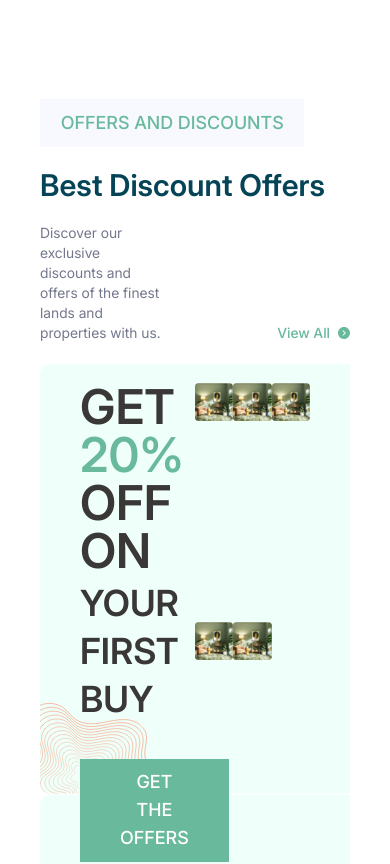
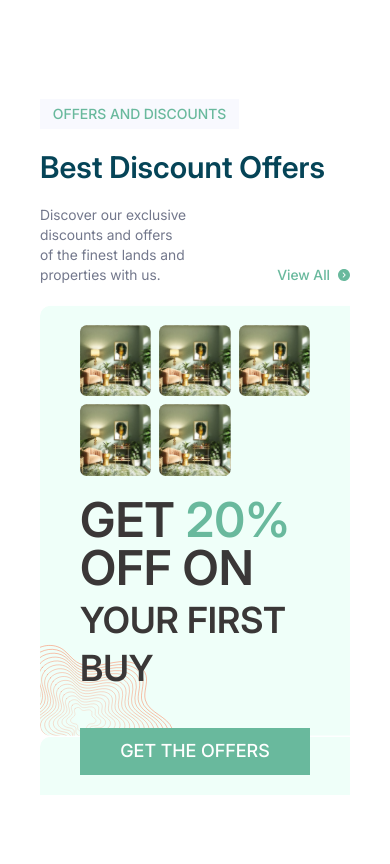
Before and after one commit to Mahesh-Banduni/Real-Estate, a React (Vite) app: page / in a window 390 px wide. Shown: the part 2226-3090 px from the top of the page. Built offline with nearby package versions, Linux system fonts and the light colour scheme.

Commit message:
make discount section fully responsive

```diff
--- a/src/components/home/Discount.jsx
+++ b/src/components/home/Discount.jsx
@@ -8,7 +8,7 @@ const Discount = () => {
     <div className="mx-10 my-10 pt-10  flex flex-col gap-5">
       <Button
         text="offers and discounts"
-        className="uppercase font-interMedium bg-tertiary-color text-primary-color px-[1.3rem] py-[0.6rem] text-lg w-fit"
+        className="uppercase font-interMedium bg-tertiary-color text-primary-color px-[1.3rem] py-[0.6rem] text-lg w-fit max-sm:text-sm  max-sm:px-[0.8rem] max-sm:py-[0.3rem]"
       />
       <Heading text="Best Discount Offers" />
       <div className="flex items-end justify-between">
@@ -16,16 +16,16 @@ const Discount = () => {
           text={
             "Discover our exclusive discounts and offers of the finest lands and properties with us."
           }
-          className={"w-2/5"}
+          className={"w-2/5 max-sm:w-3/5 text-balance"}
         />
         <SecondaryButton text={"view all"} />
       </div>
       <div
-        className="bg-cover bg-center bg-no-repeat px-10 py-5 grid grid-rows-1 grid-cols-2"
+        className="bg-cover bg-center bg-no-repeat px-10 py-5 flex items-center justify-between max-md:flex-col-reverse max-md:gap-5"
         style={{ background: `url(${discountBackground})` }}
       >
-        <div className=" flex items-center">
-          <div className="flex flex-col gap-10">
+        <div className="w-[48%] flex items-center max-md:w-full max-md:justify-center">
+          <div className="flex flex-col gap-10 max-md:items-center">
             <h1 className="text-5xl text-[#3A3737] font-interSemiBold uppercase ">
               get <span className="text-primary-color "> 20% </span> Off on
               <br />
@@ -37,12 +37,32 @@ const Discount = () => {
             />
           </div>
         </div>
-        <div className="grid grid-rows-2 grid-cols-3">
-          <img src={discountGridImage} alt="discount images" />
-          <img src={discountGridImage} alt="discount images" />
-          <img src={discountGridImage} alt="discount images" />
-          <img src={discountGridImage} alt="discount images" />
-          <img src={discountGridImage} alt="discount images" />
+        <div className="w-[48%] grid grid-rows-2 grid-cols-3 place-content-center gap-2 max-md:w-full ">
+          <img
+            className="w-full"
+            src={discountGridImage}
+            alt="discount images"
+          />
+          <img
+            className="w-full"
+            src={discountGridImage}
+            alt="discount images"
+          />
+          <img
+            className="w-full"
+            src={discountGridImage}
+            alt="discount images"
+          />
+          <img
+            className="w-full"
+            src={discountGridImage}
+            alt="discount images"
+          />
+          <img
+            className="w-full"
+            src={discountGridImage}
+            alt="discount images"
+          />
         </div>
       </div>
     </div>
```
